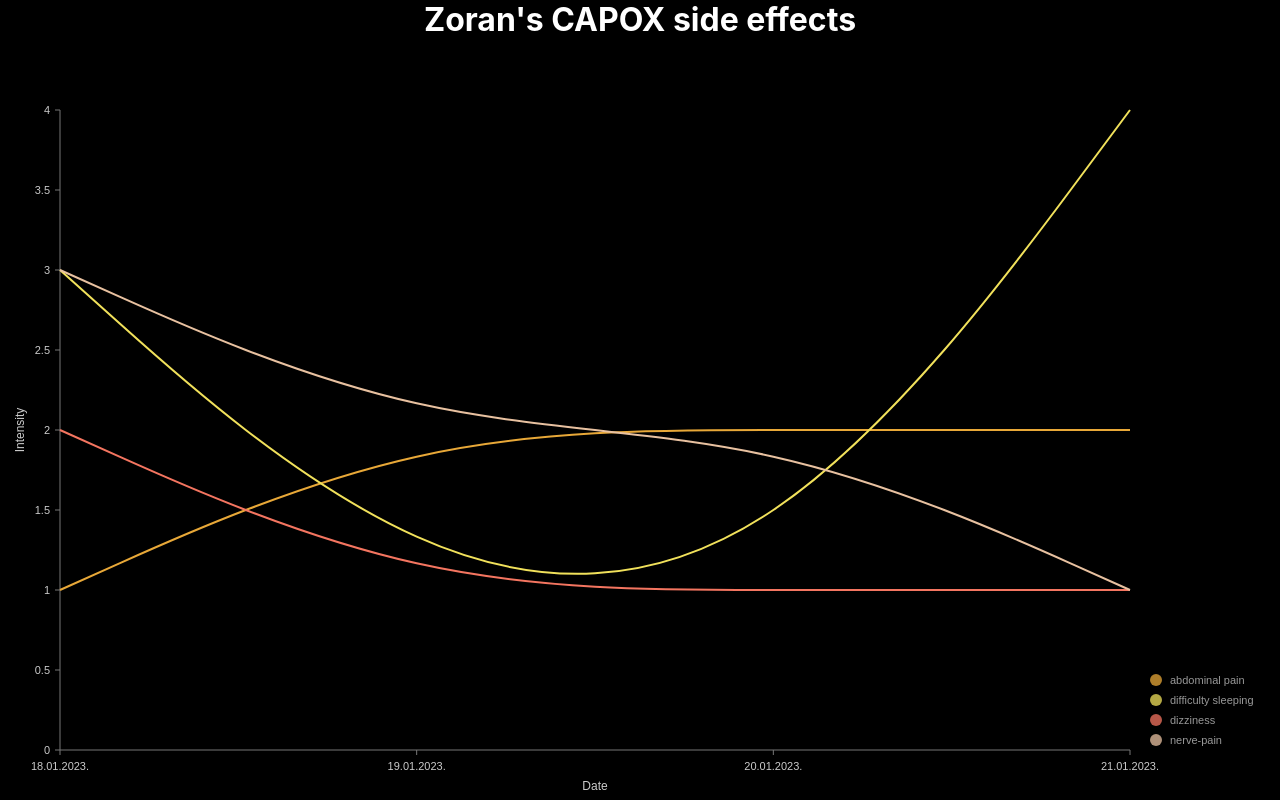
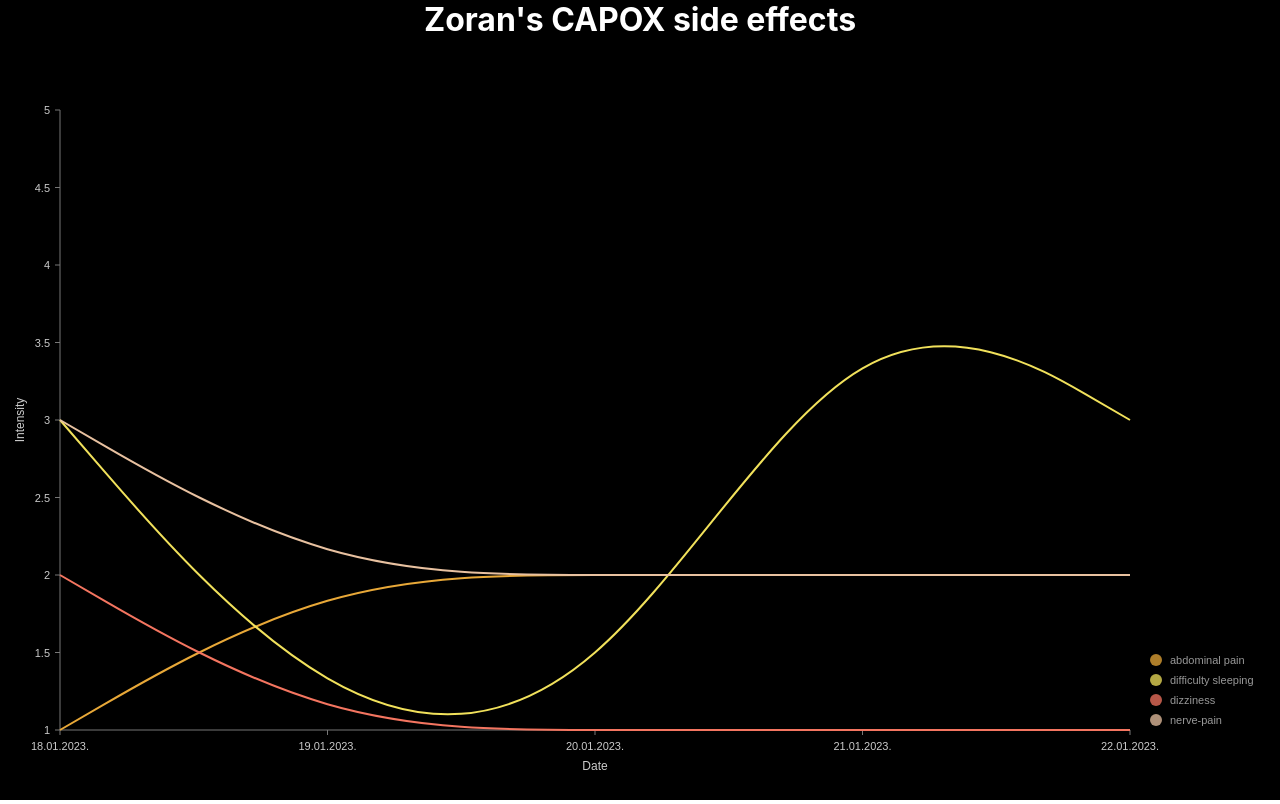
Before and after one commit to zoranlj/my-chemo, a React (Create React App) app: page / in a window 1280 px wide. Built offline with nearby package versions, Linux system fonts and the light colour scheme.

Commit message:
interactivity

```diff
--- a/src/components/MyResponsiveLine.tsx
+++ b/src/components/MyResponsiveLine.tsx
@@ -113,11 +113,16 @@ const MyResponsiveLine = ({ data }: { data: Serie[] }) => (
     <ResponsiveLine
         data={data}
         theme={theme}
-        margin={{ top: 50, right: 150, bottom: 50, left: 60 }}
+        margin={{ top: 50, right: 150, bottom: 70, left: 60 }}
         curve="basis"
         enablePoints={false}
         enableGridX={false}
         enableGridY={false}
+        yScale={{
+            max: 5,
+            min: 1,
+            type: 'linear',
+        }}
         axisBottom={{
             tickSize: 5,
             tickPadding: 5,
@@ -148,6 +153,7 @@ const MyResponsiveLine = ({ data }: { data: Serie[] }) => (
                 itemOpacity: 0.75,
                 symbolSize: 12,
                 symbolShape: 'circle',
+                toggleSerie: true,
                 symbolBorderColor: 'rgba(255, 255, 0, .5)',
                 effects: [
                     {
--- a/src/data/index.ts
+++ b/src/data/index.ts
@@ -19,7 +19,11 @@ const data: Serie[] = [
             },
             {
                 x: '21.01.2023.',
-                y: 1,
+                y: 2,
+            },
+            {
+                x: '22.01.2023.',
+                y: 2,
             },
         ],
     },
@@ -41,6 +45,10 @@ const data: Serie[] = [
             },
             {
                 x: '21.01.2023.',
+                y: 1,
+            },
+            {
+                x: '22.01.2023.',
                 y: 1,
             },
         ],
@@ -65,6 +73,10 @@ const data: Serie[] = [
                 x: '21.01.2023.',
                 y: 4,
             },
+            {
+                x: '22.01.2023.',
+                y: 3,
+            },
         ],
     },
     {
@@ -87,6 +99,10 @@ const data: Serie[] = [
                 x: '21.01.2023.',
                 y: 2,
             },
+            {
+                x: '22.01.2023.',
+                y: 2,
+            },
         ],
     },
 ]
```
